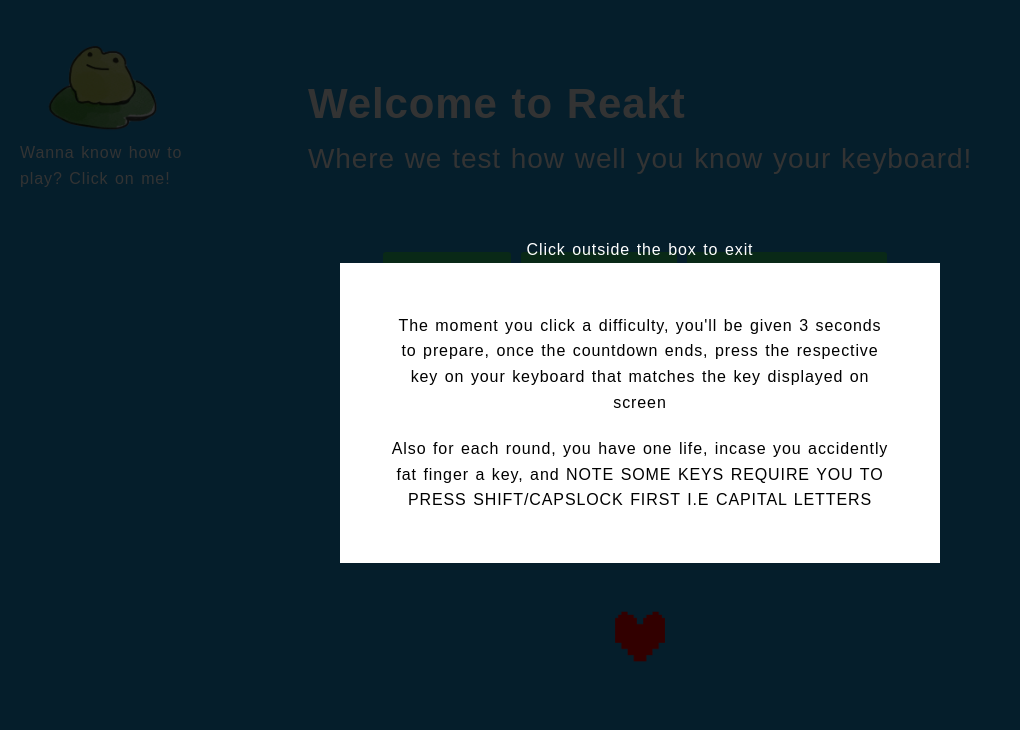
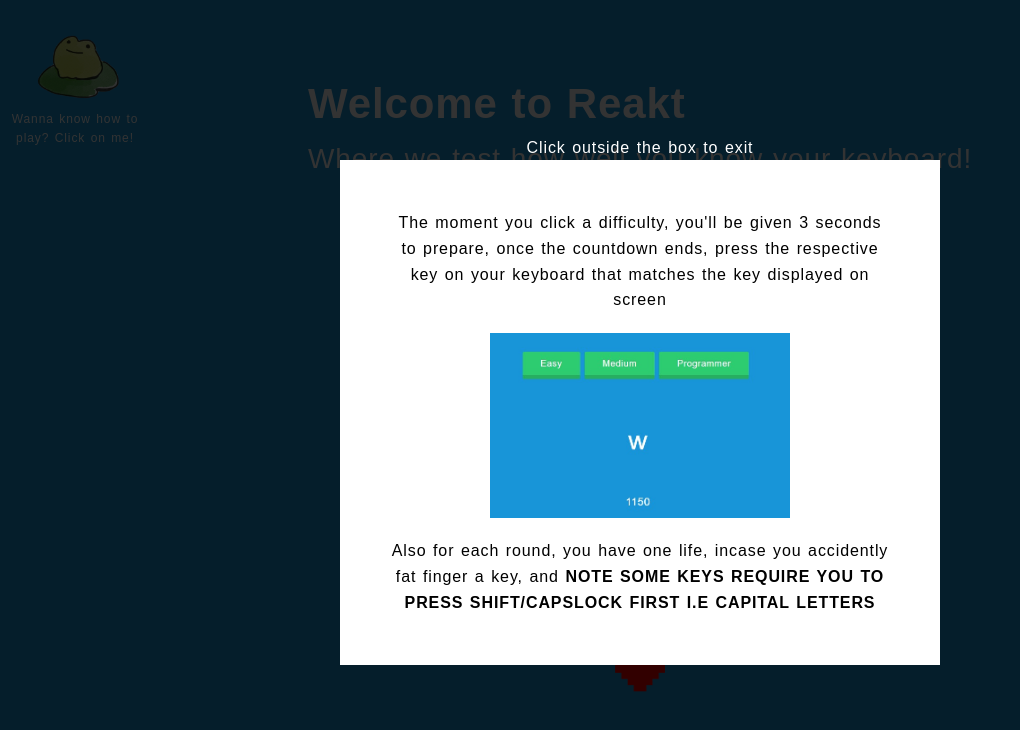
Before and after one commit to alexalextran/keyboard-game, a React (Create React App) app: page / in a window 1280 px wide. Both pictures are taken after a click on the picture 105 px from the left and 73 px from the top of the page. Shown: the top 730 px of the page, without its empty margins (0-1020 px from the left). Built offline with nearby package versions, Linux system fonts and the light colour scheme.

Commit message:
finished, added the difficulty to the game over screen

```diff
--- a/src/App.css
+++ b/src/App.css
@@ -94,23 +94,27 @@ button {
 
  .stopwatch{
    position: absolute;
-   bottom: 370px;
+   bottom: 330px;
    font-size: 24px;
  }
 
  .KEY__ENTERED{
   position: absolute;
-  bottom: 300px;
+  bottom: 270px;
   display: flex;
   font-size: 30px;
-  width: 280px;
+  width: fit-content;
   justify-content: space-between;
 
  }
 
+ .key{
+   padding: 0px 10px;
+ }
+
  .current__streak{
    position: absolute;
-   bottom: 230px;
+   bottom: 200px;
    display: flex;
    font-size: 30px;
    width: 250px;
@@ -126,7 +130,7 @@ button {
 
  .current__life{
    position: absolute;
-   bottom: 130px;
+   bottom: 100px;
  }
 
  @keyframes float{
@@ -168,6 +172,7 @@ button {
  }
 
  .gameover{
+   pointer-events: none;
    z-index: 100;
   background-color: rgb(230, 230, 230);
   position: absolute;
@@ -210,7 +215,7 @@ button {
  }
 
 .tutorial__frog{
-  width: 200px;
+  width: 150px;
   position: absolute;
   top: 5px;
   left: 5px;
@@ -219,9 +224,16 @@ button {
 
 .tutorial__text{
   position: absolute;
-  top: 140px;
-  left: 20px;
-  width: 200px;
+  top: 110px;
+  left: 0px;
+  width: 150px;
+  font-size: 12px;
+  text-align: center;
+}
+
+.tutorial__photo{
+  width: 300px;
+  padding: 20px 0px;
 }
 
 .tutorial{
@@ -241,7 +253,7 @@ background: rgba(0, 0, 0, 0.8);
 
 .tutorial__card{
   text-align: center;
-  height: 300px;
+  height: fit-content;
   background-color: white;
   width: 600px;
   padding: 50px;
@@ -250,6 +262,7 @@ background: rgba(0, 0, 0, 0.8);
   display: flex;
   justify-content: space-between;
   flex-direction: column;
+  align-items: center;
 }
 
 .high__score{
@@ -258,3 +271,7 @@ background: rgba(0, 0, 0, 0.8);
   font-size: 26px;
   transition: all 500ms;
 }
+
+.try__again{
+  pointer-events: fill;
+}
--- a/src/components/Mainpage.jsx
+++ b/src/components/Mainpage.jsx
@@ -1,20 +1,22 @@
 import React from "react";
 import heart from "../assets/heartimage.png";
 import frog from "../assets/frog.png";
+import tutorialphoto from "../assets/tutorialphoto.jpg"
 
 const Mainpage = () => {
   var keyvalue = "Start!";
-  var level = 1;
+
   var streak = 0;
   var life = 1;
   var gameover = false;
   var avg_time = [];
   var toggle_tutorial = true
 
-  function makeid(difficulty) {
+  function makeid(difficulty, difficulty__name) {
     if (gameover == true) {
       return;
     }
+
     document.querySelector(".current__streak--value").style.animationName = ""
     document.querySelector(".RESULT").innerHTML = " ";
     document.querySelector(".heart").style.filter = "";
@@ -23,7 +25,7 @@ const Mainpage = () => {
     var possible =
       "abcdefghijklmnopqrstuvwxyz0123456789!@#$%^QWERTYUIOPASDFGHJKLZXCVBNM`~-_=+[{]}|;:',<.>/?";
 
-    for (var i = 0; i < level; i++)
+    for (var i = 0; i < 1; i++)
       keyvalue = possible.charAt(Math.floor(Math.random() * difficulty));
 
     document.querySelector(".PRESS").innerHTML = keyvalue;
@@ -53,7 +55,7 @@ const Mainpage = () => {
         starttimer();
         life = 1;
         setTimeout(function () {
-          makeid(difficulty);
+          makeid(difficulty, difficulty__name);
         }, 3000);
       } else {
         life--;
@@ -68,6 +70,7 @@ const Mainpage = () => {
           document.querySelector(".gameover").style.display = "flex";
           document.getElementById("average").innerHTML = average;
           document.getElementById("streak").innerHTML = streak;
+          document.getElementById("go__level").innerHTML = difficulty__name;
 
 
 
@@ -78,7 +81,8 @@ const Mainpage = () => {
           if(window.localStorage.getItem('best_streak') < streak){
             window.localStorage.setItem('best_streak', `${streak}`);
           }
-          if(window.localStorage.getItem('best_time') < average){
+
+          if(window.localStorage.getItem('best_time') < average && !isNaN(average)){
             window.localStorage.setItem('best_time', `${average}`);
           }
 
@@ -90,6 +94,10 @@ const Mainpage = () => {
   }
 
   function starttimer() {
+    (document.querySelectorAll(".difficulty__button")).forEach(button => {
+      button.style.pointerEvents = "none"
+    })
+
     document.querySelector(".timer__wrapper").style.animation =
       "timer 3s linear";
   }
@@ -126,7 +134,7 @@ const Mainpage = () => {
       document.querySelector(".high__score").style.opacity = "0";
       starttimer();
       setTimeout(function () {
-        makeid(36);
+        makeid(36, "easy");
       }, 3000);
     }
     if (mode == "medium") {
@@ -134,7 +142,7 @@ const Mainpage = () => {
       starttimer();
 
       setTimeout(function () {
-        makeid(68);
+        makeid(68, "medium");
       }, 3000);
     }
     if (mode == "programmer") {
@@ -142,7 +150,7 @@ const Mainpage = () => {
       starttimer();
 
       setTimeout(function () {
-        makeid(89);
+        makeid(89, "programmer");
       }, 3000);
     }
   }
@@ -171,21 +179,21 @@ const Mainpage = () => {
       </div>
 
       <div className="difficulty">
-        <button
+        <button className="difficulty__button"
           onClick={() => {
             setdifficulty("easy");
           }}
         >
           Easy
         </button>
-        <button
+        <button className="difficulty__button"
           onClick={() => {
             setdifficulty("medium");
           }}
         >
           Medium
         </button>
-        <button
+        <button className="difficulty__button"
           onClick={() => {
             setdifficulty("programmer");
           }}
@@ -246,8 +254,9 @@ const Mainpage = () => {
             <span className="red" id="average">
               700
             </span> miliseconds
+            on <span className="red" id="go__level"> </span>
           </p>
-          <button>Wanna try again?</button>
+          <button className="try__again" onClick={() => window.location.reload() }>Wanna try again?</button>
         </div>
       </div>
 
@@ -262,10 +271,11 @@ const Mainpage = () => {
             prepare, once the countdown ends, press the respective key on your
             keyboard that matches the key displayed on screen
           </p>
+          <img className="tutorial__photo" src={tutorialphoto}></img>
           <p>
             Also for each round, you have one life, incase you accidently fat
-            finger a key, and NOTE SOME KEYS REQUIRE YOU TO PRESS SHIFT/CAPSLOCK
-            FIRST I.E CAPITAL LETTERS
+            finger a key, and <b>NOTE SOME KEYS REQUIRE YOU TO PRESS SHIFT/CAPSLOCK
+            FIRST I.E CAPITAL LETTERS</b>
           </p>
         </div>
       </div>
```
Also changed, not shown: src/assets/tutorialphoto.jpg (added).
